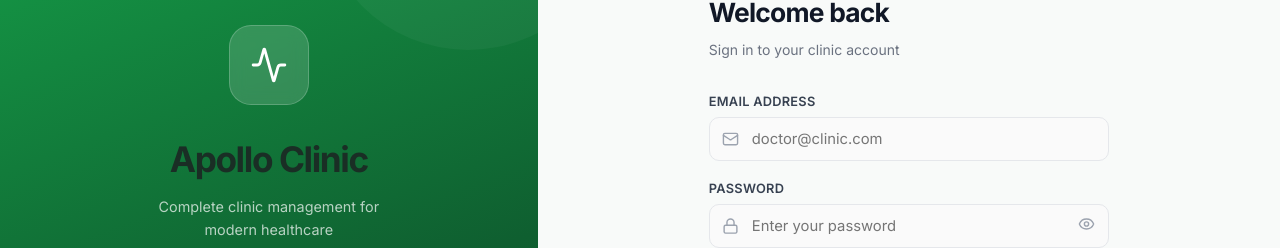
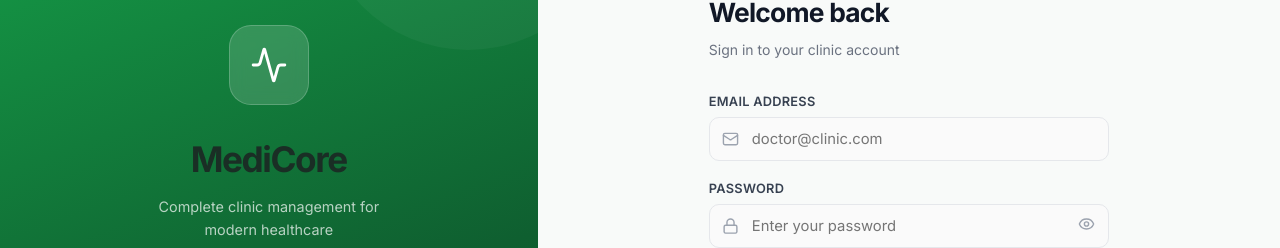
Before and after one commit to janavipat/MedicalProject, a React (Vite) app: page /login in a window 1280 px wide. Shown: the part 170-418 px from the top of the page. Built offline with nearby package versions, Linux system fonts and the light colour scheme; no server answers.

Commit message:
fix: rename clinic from Apollo Clinic to MediCore across all pages
Co-Authored-By: Claude Sonnet 4.6 <noreply@anthropic.com>

```diff
--- a/src/components/MedicalLoader.jsx
+++ b/src/components/MedicalLoader.jsx
@@ -7,7 +7,7 @@
 export default function MedicalLoader({ text, variant = 'section' }) {
   const isPage = variant === 'page';
 
-  const defaultText = isPage ? 'Initializing Apollo Clinic…' : 'Loading…';
+  const defaultText = isPage ? 'Initializing MediCore…' : 'Loading…';
   const label = text ?? defaultText;
 
   const circleSize  = isPage ? 88 : 64;
@@ -143,7 +143,7 @@ export default function MedicalLoader({ text, variant = 'section' }) {
         {isPage && (
           <div style={{ textAlign: 'center' }}>
             <div style={{ fontSize: '1.4rem', fontWeight: 800, color: '#1a2e25', letterSpacing: '-0.03em' }}>
-              Apollo Clinic
+              MediCore
             </div>
             <div style={{ fontSize: '0.78rem', color: '#5a7a68', fontWeight: 500, marginTop: 2 }}>
               Clinic Management System
--- a/src/components/Sidebar.jsx
+++ b/src/components/Sidebar.jsx
@@ -39,7 +39,7 @@ export default function Sidebar() {
             <Activity size={20} color="var(--primary)" strokeWidth={2} />
           </div>
           <span style={{ fontSize: '1.1rem', color: 'var(--text-main)', fontWeight: '700', letterSpacing: '-0.02em' }}>
-            Apollo Clinic
+            MediCore
           </span>
         </div>
         {role && (
--- a/src/pages/Login.jsx
+++ b/src/pages/Login.jsx
@@ -115,7 +115,7 @@ export default function Login() {
           </div>
 
           <h1 style={{ fontSize: '2.2rem', fontWeight: 800, letterSpacing: '-0.04em', margin: '0 0 10px', textAlign: 'center' }}>
-            Apollo Clinic
+            MediCore
           </h1>
           <p style={{ fontSize: '0.9rem', color: 'rgba(255,255,255,0.7)', textAlign: 'center', lineHeight: '1.6', margin: '0 0 48px', maxWidth: '260px' }}>
             Complete clinic management for modern healthcare
--- a/src/pages/Prescription.jsx
+++ b/src/pages/Prescription.jsx
@@ -572,7 +572,7 @@ export default function Prescription() {
           {/* Clinic Header */}
           <div style={{ borderBottom: '2px solid #16a34a', paddingBottom: '16px', marginBottom: '20px', display: 'flex', justifyContent: 'space-between', alignItems: 'center' }}>
             <div>
-              <h2 style={{ color: '#16a34a', margin: 0 }}>Apollo Clinic</h2>
+              <h2 style={{ color: '#16a34a', margin: 0 }}>MediCore</h2>
               <div style={{ fontSize: '0.9rem', color: '#333', fontWeight: 'bold' }}>
                 {userName ? `Dr. ${userName}` : 'Doctor'}
               </div>
--- a/src/pages/Signup.jsx
+++ b/src/pages/Signup.jsx
@@ -112,7 +112,7 @@ export default function Signup() {
           </div>
 
           <h1 style={{ fontSize: '2.2rem', fontWeight: 800, letterSpacing: '-0.04em', margin: '0 0 10px', textAlign: 'center' }}>
-            Apollo Clinic
+            MediCore
           </h1>
           <p style={{ fontSize: '0.9rem', color: 'rgba(255,255,255,0.7)', textAlign: 'center', lineHeight: '1.6', margin: '0 0 48px', maxWidth: '260px' }}>
             Join our team and help deliver world-class healthcare
@@ -156,7 +156,7 @@ export default function Signup() {
             Create Staff Account
           </h2>
           <p style={{ fontSize: '0.875rem', color: '#6b7280', margin: '0 0 28px' }}>
-            Register as Apollo Clinic staff
+            Register as MediCore staff
           </p>
 
           {error && (
```
